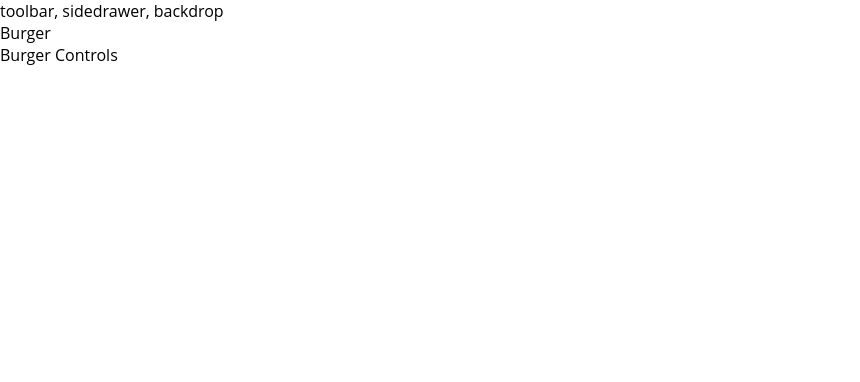
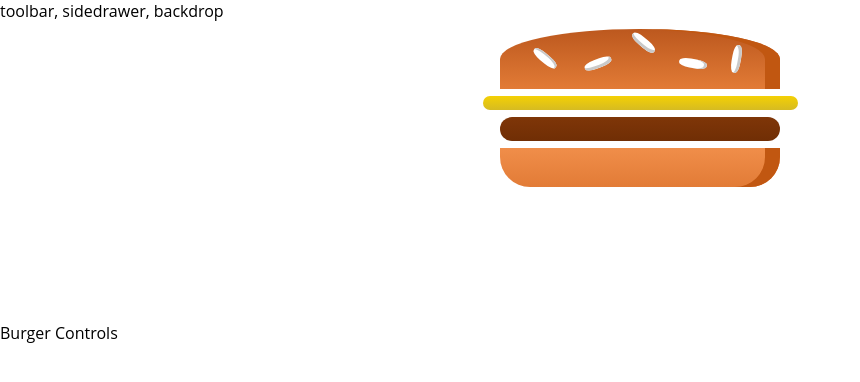
Before and after one commit to tnguyen440/burger-builder, a React app: page / in a window 1280 px wide. Shown: the top 382 px of the page, without its empty margins (0-860 px from the left). Built offline with nearby package versions, Linux system fonts and the light colour scheme.

Commit message:
add burger

```diff
--- a/package.json
+++ b/package.json
@@ -30,6 +30,7 @@
     "postcss-flexbugs-fixes": "3.2.0",
     "postcss-loader": "2.0.6",
     "promise": "8.0.1",
+    "prop-types": "^15.6.0",
     "react": "^16.2.0",
     "react-dev-utils": "^4.0.1",
     "react-dom": "^16.2.0",
--- /dev/null
+++ b/src/components/Burger/Burger.css
@@ -0,0 +1,15 @@
+.Burger {
+  width: 100%;
+  margin: auto;
+  height: 250px;
+  overflow: scroll;
+  text-align: center;
+  font-size: 1.2rem;
+}
+
+@media (min-width: 500px) and (min-height: 450px) {
+  .Burger {
+    width: 350px;
+    height: 300px;
+  }
+}
--- a/src/components/Burger/Burger.js
+++ b/src/components/Burger/Burger.js
@@ -0,0 +1,18 @@
+import React from 'react';
+
+import classess from './Burger.css';
+import BurgerIngredient from './BurgerIngredient';
+
+const burger = (props) => {
+  return (
+    <div className={classess.Burger}>
+      <BurgerIngredient type='bread-top' />
+      <BurgerIngredient type='cheese' />
+      <BurgerIngredient type='meat' />
+      <BurgerIngredient type='bread-bottom' />
+
+    </div>
+  );
+};
+
+export default burger;
--- a/src/components/Burger/BurgerIngredient.js
+++ b/src/components/Burger/BurgerIngredient.js
@@ -1,18 +1,20 @@
-import React from 'react';
+import React, { Component } from 'react';
+import PropTypes from 'prop-types';
 
 import classes from './BurgerIngredient.css';
 
-const burgerIngredient = (props) => {
+class BurgerIngredient extends Component {
+  render() {
     let ingredient = null;
 
-  switch (props.type) {
+    switch (this.props.type) {
       case 'bread-bottom':
         ingredient = <div className={classes.BreadBottom} />;
         break;
       case 'bread-top':
         ingredient = <div className={classes.BreadTop}>
-        <div className={classes.Seed1} />
-        <div className={classes.Seed2} />
+          <div className={classes.Seeds1} />
+          <div className={classes.Seeds2} />
         </div>;
         break;
       case 'meat':
@@ -30,7 +32,13 @@ const burgerIngredient = (props) => {
       default:
         ingredient = null;
     }
-  return ingredient
+
+    return ingredient;
+  }
 };
 
-export default burgerIngredient;
+BurgerIngredient.propTypes = {
+  type: PropTypes.string.isRequired
+}
+
+export default BurgerIngredient;
--- a/src/containers/BurgerBuilder/BurgerBuilder.js
+++ b/src/containers/BurgerBuilder/BurgerBuilder.js
@@ -1,11 +1,12 @@
 import React, { Component } from 'react';
 
+import Burger from '../../components/Burger/Burger';
 
 class BurgerBuilder extends Component {
   render() {
     return (
       <React.Fragment>
-        <div>Burger</div>
+        <Burger />
         <div>Burger Controls</div>
       </React.Fragment>
     );
```
Also changed, not shown: how-to-use.txt (deleted), 2 other files (tests, documents, lock files or other folders). Lines whose indentation alone changed are shown as unchanged.
